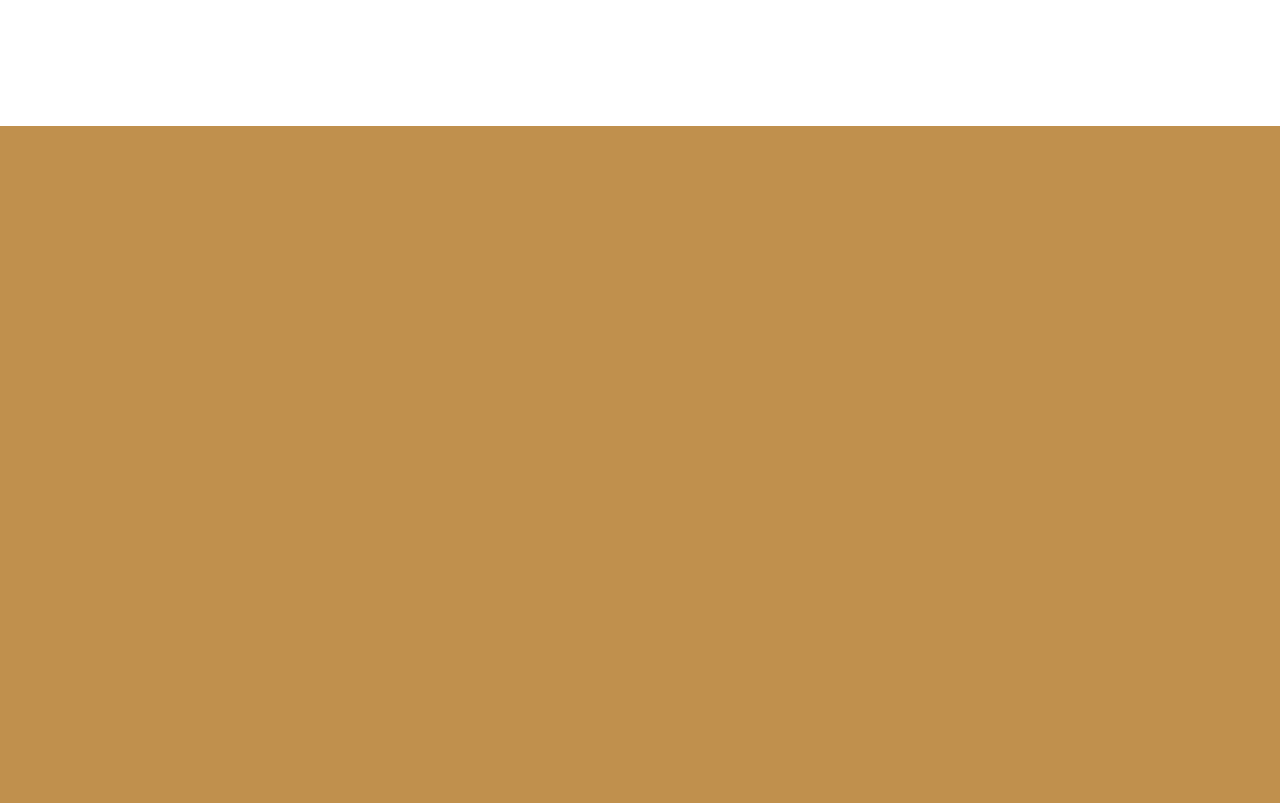
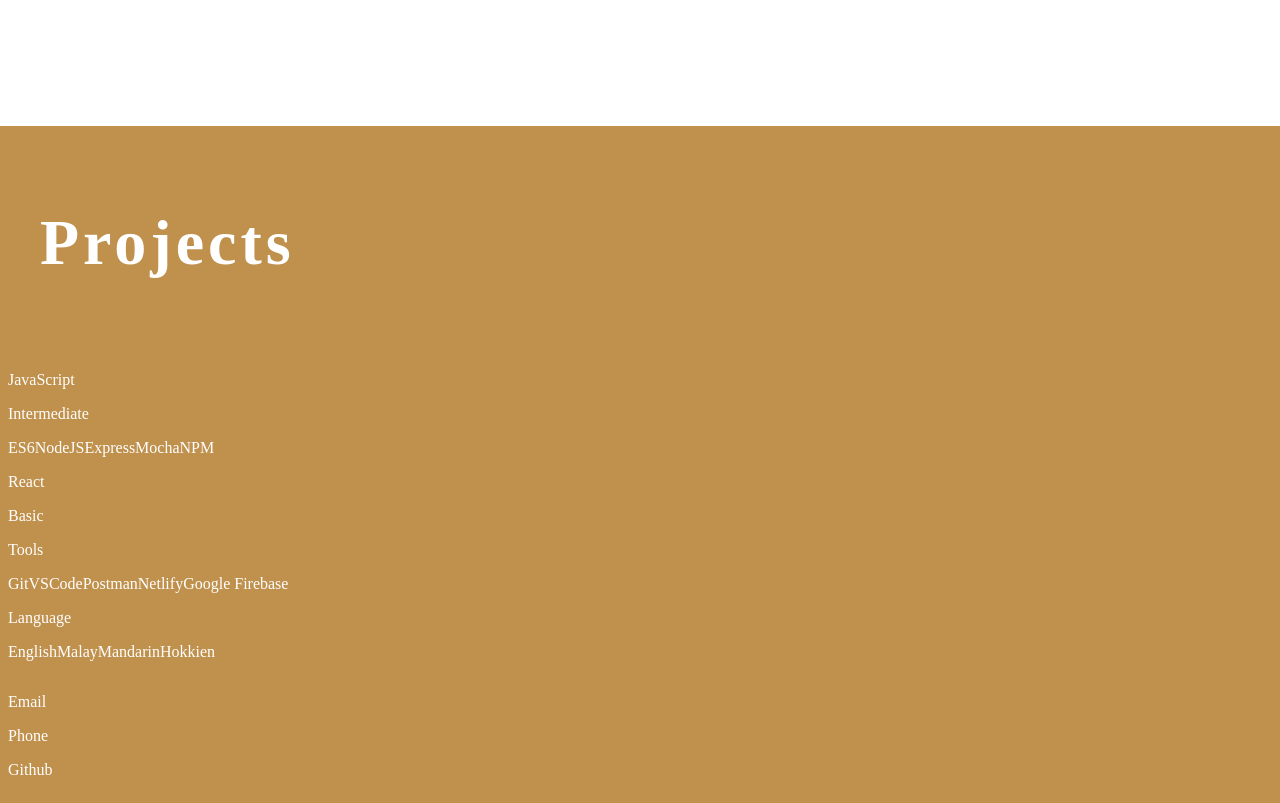
Before and after one commit to wteo/resumev2, a React (Create React App) app: page / in a window 1280 px wide. Shown: the part 3110-3913 px from the top of the page. Before the commit the page ends 3244 px from the top, so only its background shows below. Built offline with nearby package versions, Linux system fonts and the light colour scheme.

Commit message:
Created Footer and Skill components

```diff
--- a/src/App.js
+++ b/src/App.js
@@ -3,6 +3,8 @@ import AboutMe from './components/AboutMe/AboutMe';
 import Education from './components/Education/Education';
 import Projects from './components/Projects/Projects';
 import Experience from './components/Experience/Experience';
+import Skills from './components/Skills/Skills';
+import Footer from './components/Footer/Footer';
 
 import styles from './App.module.css';
 
@@ -14,6 +16,8 @@ function App() {
       <Header />
       <Projects />
       <Experience />
+      <Skills />
+      <Footer />
     </div>
   );
 }
--- /dev/null
+++ b/src/components/Footer/Footer.js
@@ -0,0 +1,15 @@
+import React from 'react';
+
+import styles from './Footer.module.css';
+
+function Footer() {
+    return (
+        <div classname={styles.FooterStyling}>
+            <p>Email</p>
+            <p>Phone</p>
+            <p>Github</p>
+        </div>
+    );
+}
+
+export default Footer;
--- /dev/null
+++ b/src/components/Footer/Footer.module.css
@@ -0,0 +1,10 @@
+.FooterStyling {
+    flex: 1;
+    display: grid;
+    grid-template-columns: 1fr;
+    background-color: var(--alternate-background-color);
+    color: var(--alternate-p-text-color);
+    padding-bottom: 5rem;
+    margin-right: -0.5rem;
+    margin-left: -0.5rem;
+}
--- /dev/null
+++ b/src/components/Skills/Skills.js
@@ -0,0 +1,41 @@
+import React from 'react';
+
+import NavTitleStyle from '../../UI/Nav-Title-style';
+import Skill from './Skill';
+
+function Skills() {
+    return (
+        <div>
+            <NavTitleStyle navColor='main'>
+                Projects
+            </NavTitleStyle>
+            <div>
+                <Skill describedSkill='JavaScript' level='Intermediate'>
+                    <span>ES6</span>
+                    <span>NodeJS</span>
+                    <span>Express</span>
+                    <span>Mocha</span>
+                    <span>NPM</span>
+                </Skill>
+                <Skill describedSkill='React' level='Basic'>
+                </Skill>
+                <Skill describedSkill='Tools'>
+                    <span>Git</span>
+                    <span>VSCode</span>
+                    <span>Postman</span>
+                    <span>Netlify</span>
+                    <span>Google Firebase</span>
+                </Skill>
+                <Skill describedSkill='Language'>
+                    <span>English</span>
+                    <span>Malay</span>
+                    <span>Mandarin</span>
+                    <span>Hokkien</span>
+                </Skill>
+            </div>
+        </div>
+    );
+}
+
+
+export default Skills;
```
Also changed, not shown: 1 other file (tests, documents, lock files or other folders).
